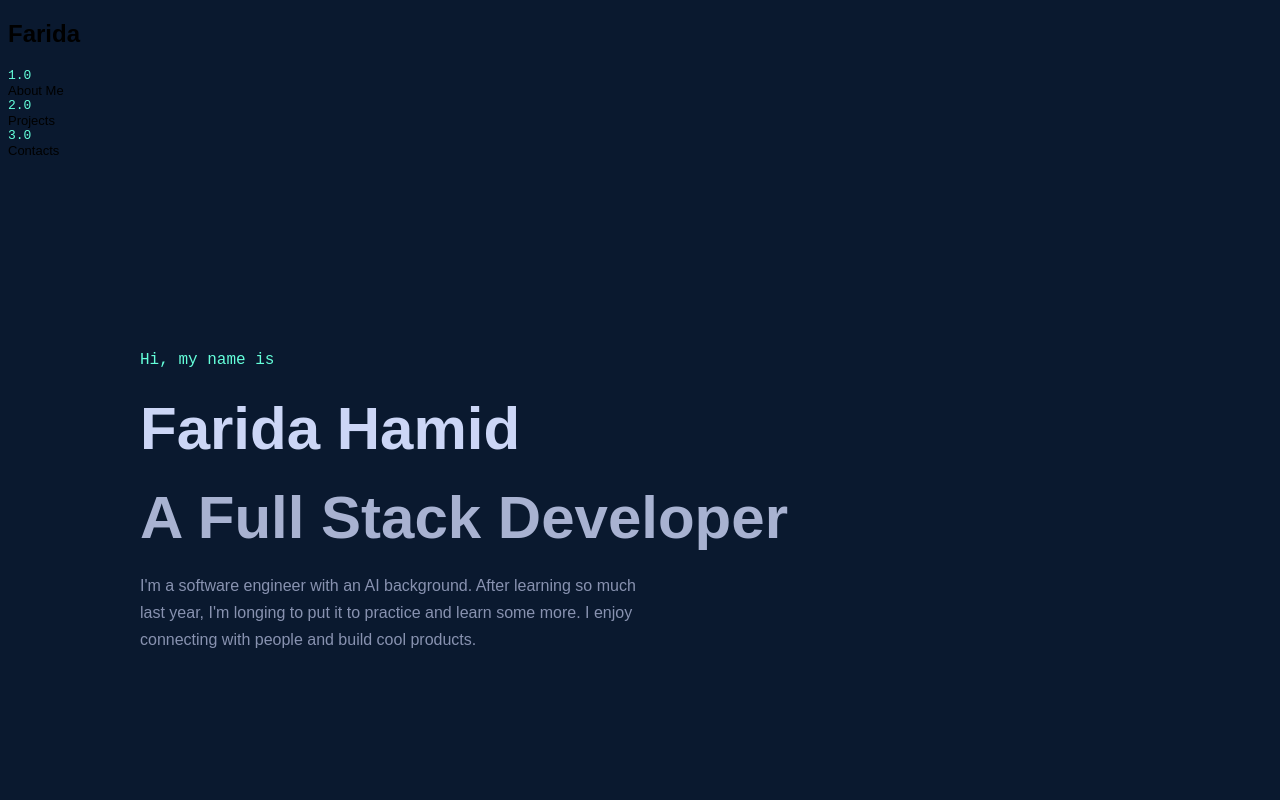
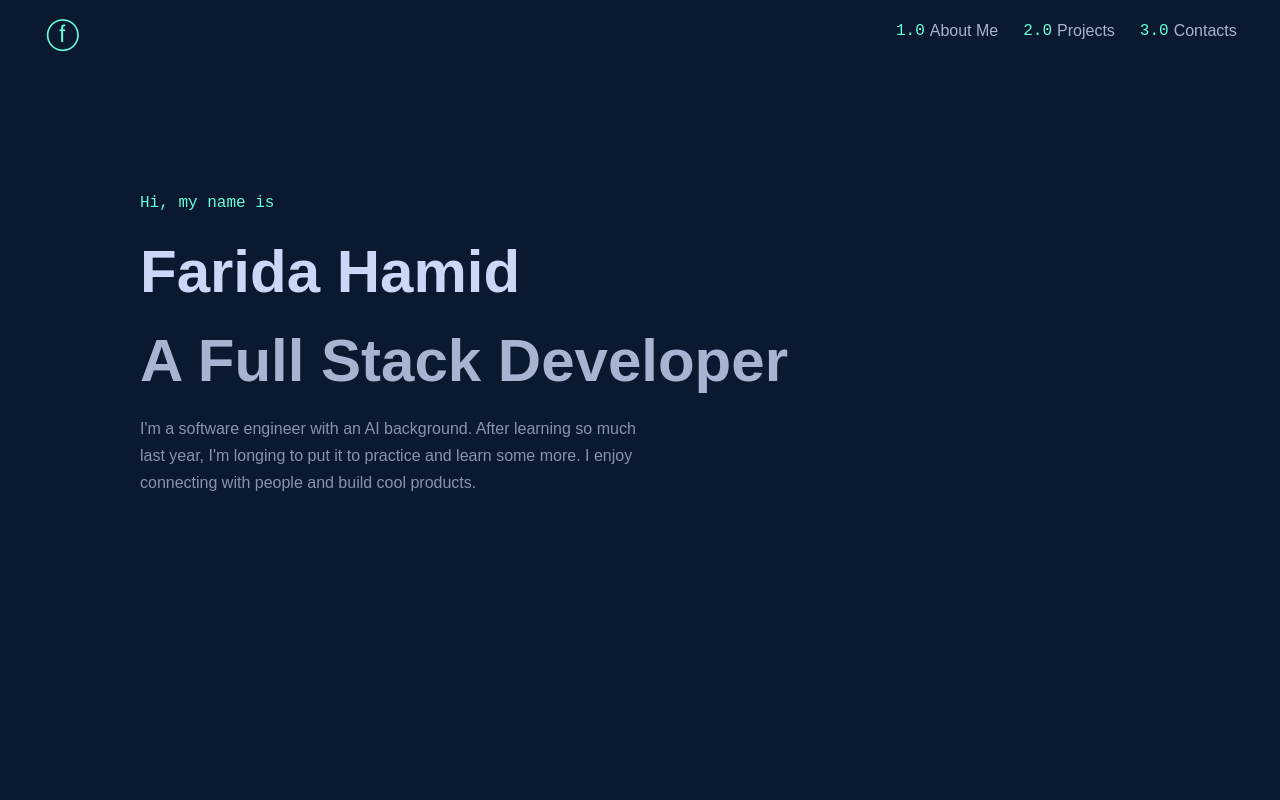
Before and after one commit to Farida-Hamid/Personal-Website, a React (Create React App) app: page / in a window 1280 px wide. Shown: the top 800 px of the page. Built offline with nearby package versions, Linux system fonts and the light colour scheme.

Commit message:
Style headwe

```diff
--- a/src/components/Header.js
+++ b/src/components/Header.js
@@ -1,4 +1,5 @@
 import React from "react";
+import "../style/header.css";
 
 const Header = () => {
   const scroll = (element) => {
@@ -7,15 +8,31 @@ const Header = () => {
   };
 
   return (
-    <div className="header">
-      <h2>Farida</h2>
+    <nav className="header">
+      <div className="logo">ⓕ</div>
 
-      <div style={{fontSize: "13px"}}>
-        <a onClick={() => scroll('.about')}><div className="robotic">1.0</div> About Me</a>
-        <a onClick={() => scroll('#projects')}><div className="robotic">2.0</div> Projects</a>
-        <a onClick={() => scroll('.call')}><div className="robotic">3.0</div> Contacts</a>
+      <div className="nav">
+        <a
+         onClick={() => scroll('.about')}
+         className="header-list"
+         >
+         <div className="robotic">1.0</div>
+         About Me</a>
+        <a
+         onClick={() => scroll('#projects')}
+         className="header-list"
+         >
+         <div className="robotic">2.0</div>
+         Projects
+         </a>
+        <a
+         onClick={() => scroll('.call')}
+         className="header-list"
+         >
+         <div className="robotic">3.0</div>
+         Contacts</a>
       </div>
-    </div>
+    </nav>
   )
 }
 
--- a/src/components/Projects.js
+++ b/src/components/Projects.js
@@ -33,8 +33,9 @@ const Projects = () => {
   }];
 
     return (
-      <div id="projects">
-        <h2 className="title">
+      <>
+        {/* <div style={{padding: "100%"}}></div> */}
+        <h2 className="title" id="projects">
           <div className="robotic">02.</div>
           Projects
           <hr></hr>
@@ -53,7 +54,7 @@ const Projects = () => {
             image={project.image}
           />
         ))}
-      </div>
+      </>
     );
 };
 
--- /dev/null
+++ b/src/style/header.css
@@ -0,0 +1,37 @@
+.header{
+  color: var(--light-slate);
+  display: flex;
+  justify-content: space-between;
+  padding: 1% 3%;
+  align-items: center;
+  position: fixed;
+  top: 0;
+  width: 93%;
+  background-color: var(--basic-background);
+}
+
+.header-list {
+  display: flex;
+  gap: 5px;
+}
+
+.nav {
+  display: flex;
+  gap: 25px;
+}
+
+.logo {
+  color: var(--green);
+  font-family:'Franklin Gothic Medium', 'Arial Narrow', Arial, sans-serif;
+  font-size: xx-large;
+}
+
+@media (max-width: 500px){
+  .logo{
+    display: none;
+  }
+
+  .header {
+    padding: 5%;
+  }
+}
```
